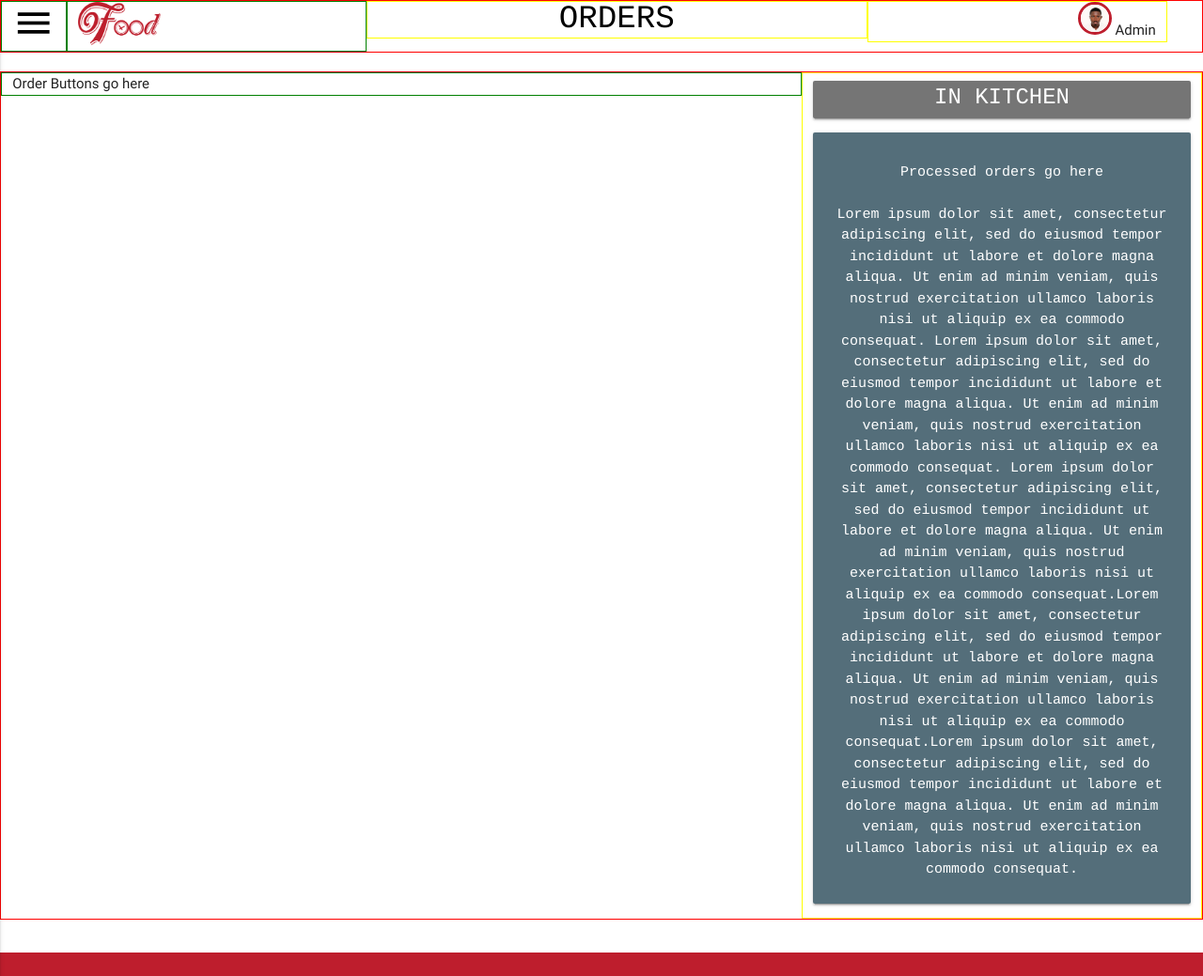
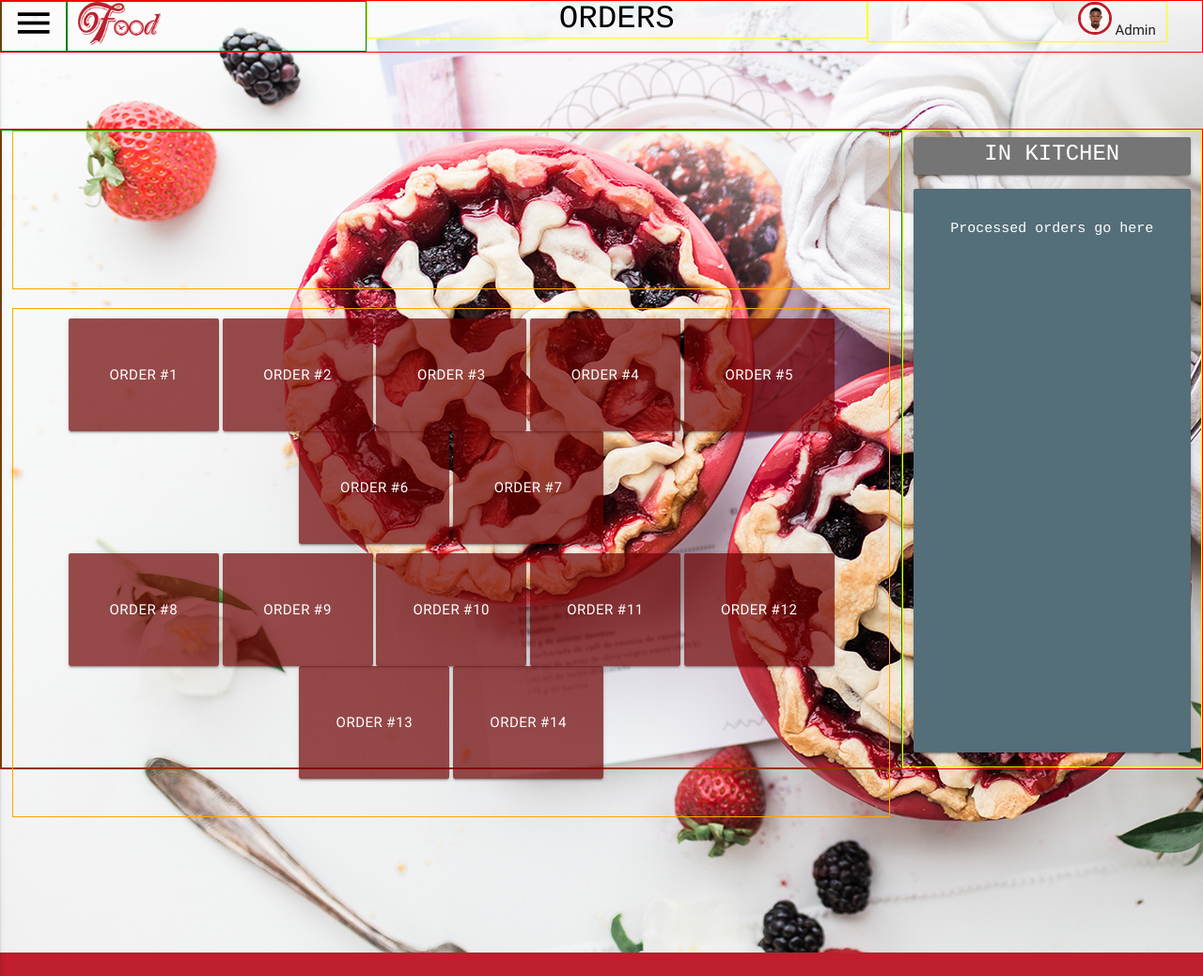
Before and after one commit to Quodjo/Genese, a PHP site: the page made by Application/Vendor Client/Vendor.php in a window 1280 px wide. Shown: the whole page at 94% size. Run offline with PHP 8.4, Linux system fonts and the light colour scheme; some libraries are stand-ins or nearby versions.

Commit message:
Update to Vendor Client

```diff
--- a/Application/Vendor Client/Vendor.php
+++ b/Application/Vendor Client/Vendor.php
@@ -17,13 +17,15 @@
 
 </head>
 
-<body>
+
+<body style="background-image:url(../images/trans.jpg)">
 <!--Container-->
 <div id=container>
 <!--First Row-->
 	<div class="row" style="border:1px solid red">
 		<div class="col l0" style="border:1px solid green">
-			<ul id="slide-out" class="side-nav">
+
+<ul id="slide-out" class="side-nav">
 		      <li><div class="userView">
 		        <div class="background">
 		          <div class="card-panel" style="background: rgba(100, 0, 0, 0.7);height:100%"></div>
@@ -43,7 +45,6 @@
 		    <a href="#" data-activates="slide-out" class="button-collapse"><i class="material-icons" style="font-size: 3rem;color:black">menu</i></a>
 		</div>
 
-
 		<div class="col l3" style="border:1px solid green">
 			<img style=" margin: 0 auto; width: 30%; height: 30%" class="responsive-img" src="../images/logo.png">
 		</div>
@@ -57,28 +58,63 @@
 		</div>
 
 	</div>
+
 <!--Second row-->
+	<div class="row" style="height:4%"></div>
+
+<!--Thirdrow-->
 	<div class="row" style="border:1px solid red">
+<!-- First Column -->
+		<div class="col l9" style="border:1px solid green;height:680px">
 
-		<div class="col l8" style="border:1px solid green">
-			Order Buttons go here
+			<div class="row" style="height:25%;border:1px solid orange"></div>
+
+			<div class="row" style="height:80%;border:1px solid orange">
+				<div class="center-align" style="padding-top: 10px">
+
+				<button id='order1' class="btn waves-effect waves-light " type="button" name="action" style="height:120px;width:160px;background-color:rgba(110,0,0,0.7);">Order #1</button>
+				<button id='order1' class="btn waves-effect waves-light " type="button" name="action" style="height:120px;width:160px;background-color:rgba(110,0,0,0.7);">Order #2</button>
+				<button id='order1' class="btn waves-effect waves-light " type="button" name="action" style="height:120px;width:160px;background-color:rgba(110,0,0,0.7);">Order #3</button>
+				<button id='order1' class="btn waves-effect waves-light " type="button" name="action" style="height:120px;width:160px;background-color:rgba(110,0,0,0.7);">Order #4</button>
+				<button id='order1' class="btn waves-effect waves-light " type="button" name="action" style="height:120px;width:160px;background-color:rgba(110,0,0,0.7);">Order #5</button>
+				<button id='order1' class="btn waves-effect waves-light " type="button" name="action" style="height:120px;width:160px;background-color:rgba(110,0,0,0.7);">Order #6</button>
+				<button id='order1' class="btn waves-effect waves-light " type="button" name="action" style="height:120px;width:160px;background-color:rgba(110,0,0,0.7);">Order #7</button>
+				</div>
+
+			     <div class="center-align" style="padding-top: 10px">
+
+			     <button id='order1' class="btn waves-effect waves-light " type="button" name="action" style="height:120px;width:160px;background-color:rgba(110,0,0,0.7);">Order #8</button>
+			     <button id='order1' class="btn waves-effect waves-light " type="button" name="action" style="height:120px;width:160px;background-color:rgba(110,0,0,0.7);">Order #9</button>
+			     <button id='order1' class="btn waves-effect waves-light " type="button" name="action" style="height:120px;width:160px;background-color:rgba(110,0,0,0.7);">Order #10</button>
+			     <button id='order1' class="btn waves-effect waves-light " type="button" name="action" style="height:120px;width:160px;background-color:rgba(110,0,0,0.7);">Order #11</button>
+			     <button id='order1' class="btn waves-effect waves-light " type="button" name="action" style="height:120px;width:160px;background-color:rgba(110,0,0,0.7);">Order #12</button>
+			     <button id='order1' class="btn waves-effect waves-light " type="button" name="action" style="height:120px;width:160px;background-color:rgba(110,0,0,0.7);">Order #13</button>
+			     <button id='order1' class="btn waves-effect waves-light " type="button" name="action" style="height:120px;width:160px;background-color:rgba(110,0,0,0.7);">Order #14</button>
+
+			      </div>
+
+
+
+
+			</div>
+
+
+
 		</div>
 
 
-		<div align=center class="col l4" style="border:1px solid yellow; font-family: ‘Courier New’, Courier, monospace;" >
+		<div align=center class="col l3" style="border:1px solid yellow; font-family: ‘Courier New’, Courier, monospace;width:25%" >
 			<div class="card grey darken-1" style="height:40px"><span style="color:white" class="card-title" >IN KITCHEN</span>
 
 			</div>
 
 
-				<div class="card blue-grey darken-1">
+				<div class="card blue-grey darken-1" style="height:600px">
 	            <div class="card-content white-text">
 	              <span class="card-title"></span>
 	              <p>Processed orders go here<br><br>
+	              </p>
 
-	              Lorem ipsum dolor sit amet, consectetur adipiscing elit, sed do eiusmod tempor incididunt ut labore et dolore magna aliqua. Ut enim ad minim veniam, quis nostrud exercitation ullamco laboris nisi ut aliquip ex ea commodo consequat.
-	              Lorem ipsum dolor sit amet, consectetur adipiscing elit, sed do eiusmod tempor incididunt ut labore et dolore magna aliqua. Ut enim ad minim veniam, quis nostrud exercitation ullamco laboris nisi ut aliquip ex ea commodo consequat.
-	              Lorem ipsum dolor sit amet, consectetur adipiscing elit, sed do eiusmod tempor incididunt ut labore et dolore magna aliqua. Ut enim ad minim veniam, quis nostrud exercitation ullamco laboris nisi ut aliquip ex ea commodo consequat.Lorem ipsum dolor sit amet, consectetur adipiscing elit, sed do eiusmod tempor incididunt ut labore et dolore magna aliqua. Ut enim ad minim veniam, quis nostrud exercitation ullamco laboris nisi ut aliquip ex ea commodo consequat.Lorem ipsum dolor sit amet, consectetur adipiscing elit, sed do eiusmod tempor incididunt ut labore et dolore magna aliqua. Ut enim ad minim veniam, quis nostrud exercitation ullamco laboris nisi ut aliquip ex ea commodo consequat.</p>
 	            </div>
 
 
@@ -99,7 +135,6 @@
 
  <script type="text/javascript" src="https://code.jquery.com/jquery-2.1.1.min.js"></script>
   <script type="text/javascript" src="../js/materialize.min.js"></script>
-
   <script>
 // Initialize collapse button
 $(".button-collapse").sideNav();
@@ -130,6 +165,16 @@ $(".button-collapse").sideNav();
     );
 
   </script>
+
+ <script>
+$(document).ready(function() {
+  $("#order2, #order1").on('click', function() {
+    $(this).removeClass("waves-effect waves-light submit").addClass('disabled');
+  });
+});
+</script>
+
+
 </div>
 
 
```
Also changed, not shown: 3 other files.
